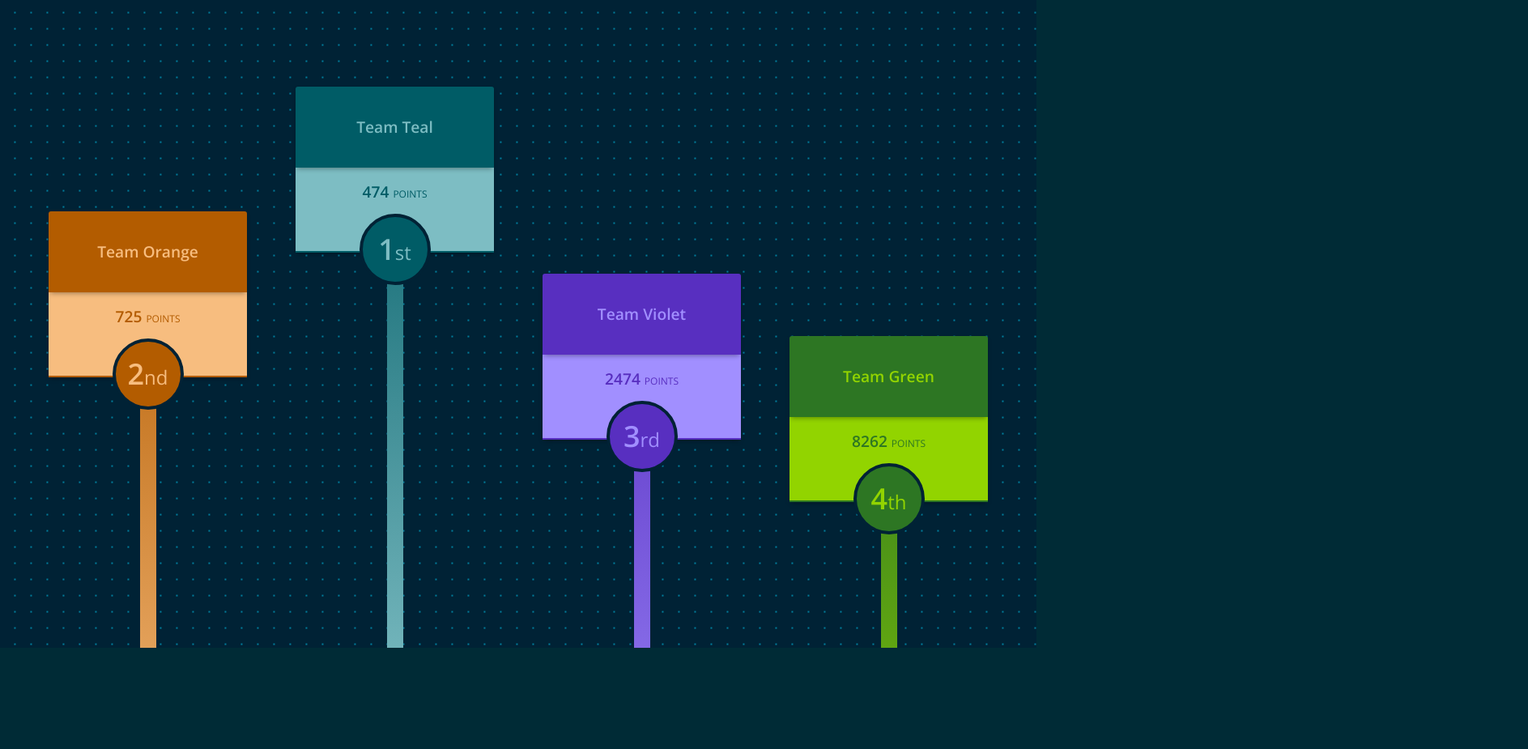
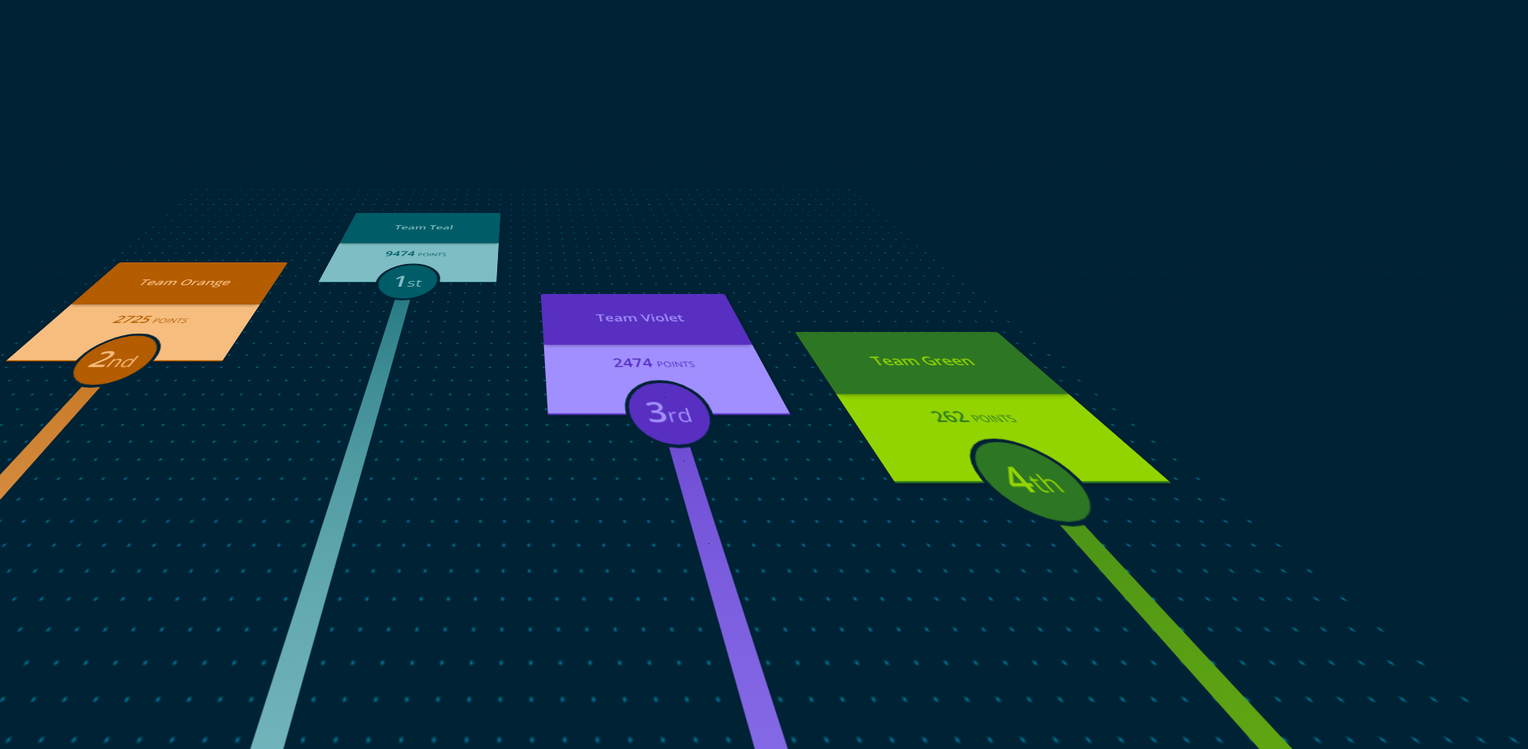
Before and after one commit to andresgalante/scoreboard, a website: page index.html in a window 1280 px wide. Shown: the whole page at 81% size, 1887 px wide, since content can reach past the window. Before the commit the page ends 800 px from the top, so only its background shows below. Drawn offline with nearby package versions, Linux system fonts and the light colour scheme.

Commit message:
perspective

```diff
--- a/index.html
+++ b/index.html
@@ -8,16 +8,13 @@
   </head>
   <body>
 
-  <div class="parallax-background">
-  </div>
-
   <div class="container">
 
     <div class="score">
       <div class="score-details">
         <h1>Team Orange</h1>
         <h2>2<span>nd</span></h2>
-        <p>725 <span>POINTS</span></p>
+        <p>2725 <span>POINTS</span></p>
       </div>
     </div>
 
@@ -25,7 +22,7 @@
       <div class="score-details">
         <h1>Team Teal</h1>
         <h2>1<span>st</span></h2>
-        <p>474 <span>POINTS</span></p>
+        <p>9474 <span>POINTS</span></p>
       </div>
     </div>
 
@@ -41,7 +38,7 @@
       <div class="score-details">
         <h1>Team Green</h1>
         <h2>4<span>th</span></h2>
-        <p>8262 <span>POINTS</span></p>
+        <p>262 <span>POINTS</span></p>
       </div>
     </div>
 
--- a/sass/styles.scss
+++ b/sass/styles.scss
@@ -51,6 +51,8 @@ body{
 
 
 .container{
+  perspective: 50em;
+    transform: perspective(50em) rotateX(50deg);
   margin: 0px 30px;
   overflow: hidden;
   height: 100%;
```
Also changed, not shown: css/styles.css.
